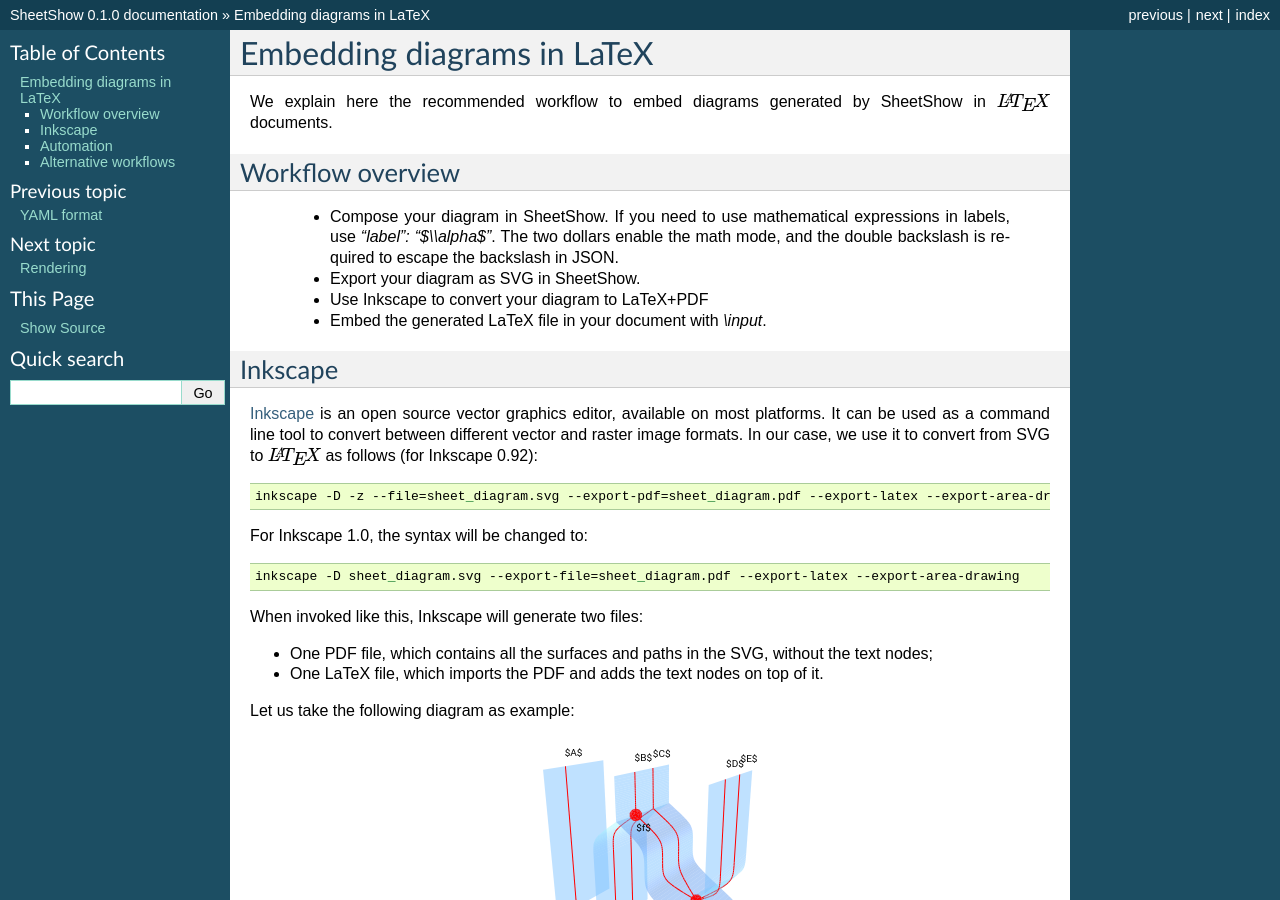
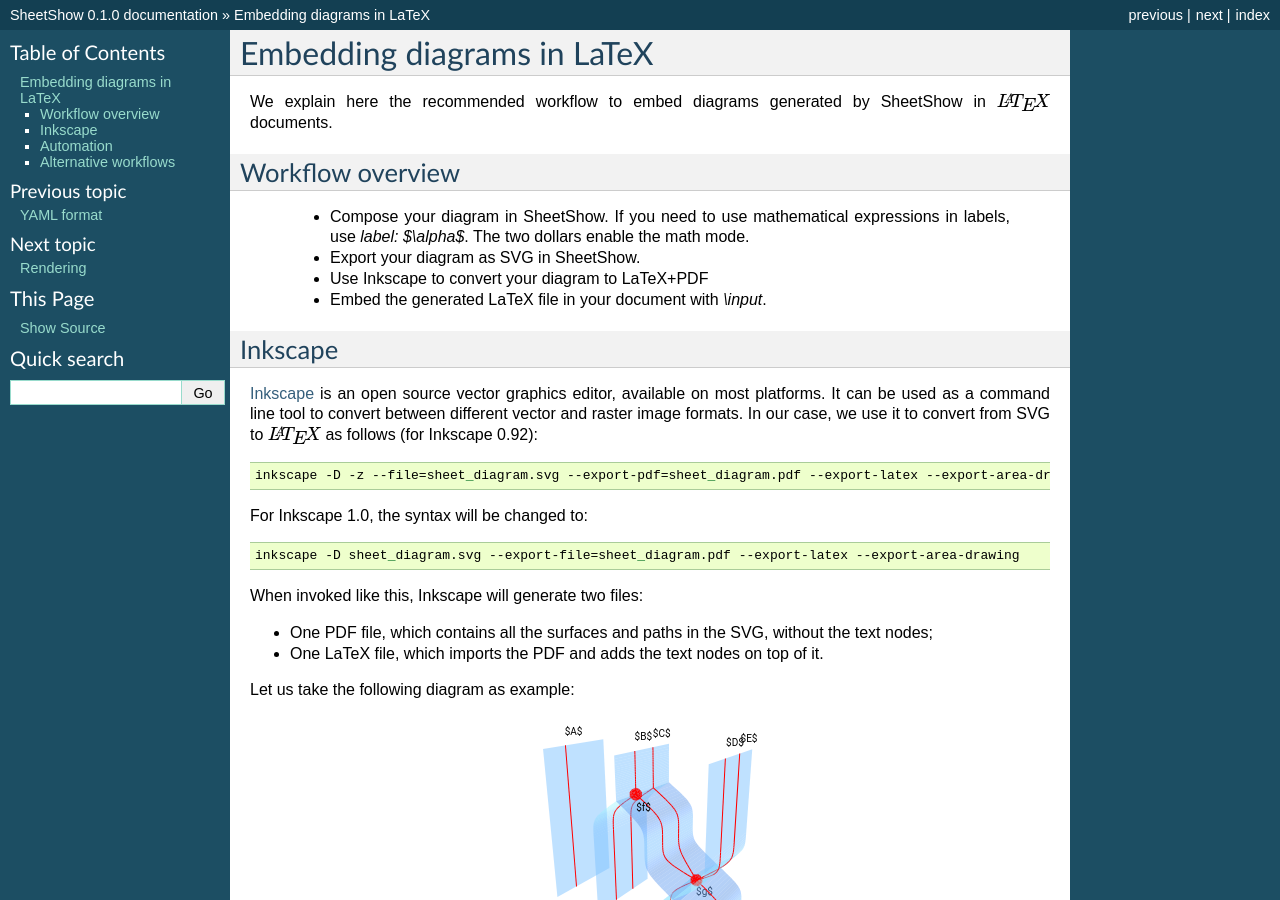
Before and after one commit to wetneb/sheetshow, a Sphinx documentation site: the page built from docs/latex.rst, in a window 1280 px wide and 900 px high. Built offline with Sphinx 7.4.7, drawn with Linux system fonts in a browser that asks for light colours.

Commit message:
Fix docs after move to YAML

```diff
--- a/docs/index.rst
+++ b/docs/index.rst
@@ -4,7 +4,7 @@ Welcome to SheetShow's documentation!
 SheetShow is a simple renderer for sheet diagrams, which represent morphisms
 in `bimonoidal categories <https://ncatlab.org/nlab/show/rig+category>`_ (also known as rig categories).
 
-Morphisms are defined in a JSON format which is translated by the renderer as vector graphics
+Morphisms are defined in a YAML format which is translated by the renderer as vector graphics
 (in the SVG format) suitable for inclusion in academic articles.
 
 .. toctree::
--- a/docs/latex.rst
+++ b/docs/latex.rst
@@ -11,7 +11,7 @@ We explain here the recommended workflow to embed diagrams generated by SheetSho
 Workflow overview
 -----------------
 
- * Compose your diagram in SheetShow. If you need to use mathematical expressions in labels, use `"label": "$\\\\\\\\alpha$"`. The two dollars enable the math mode, and the double backslash is required to escape the backslash in JSON.
+ * Compose your diagram in SheetShow. If you need to use mathematical expressions in labels, use `label: $\\\\alpha$`. The two dollars enable the math mode.
  * Export your diagram as SVG in SheetShow.
  * Use Inkscape to convert your diagram to LaTeX+PDF
  * Embed the generated LaTeX file in your document with `\\input`.
```
Also changed, not shown: docs/yaml_format.rst (+7 -7 lines).
